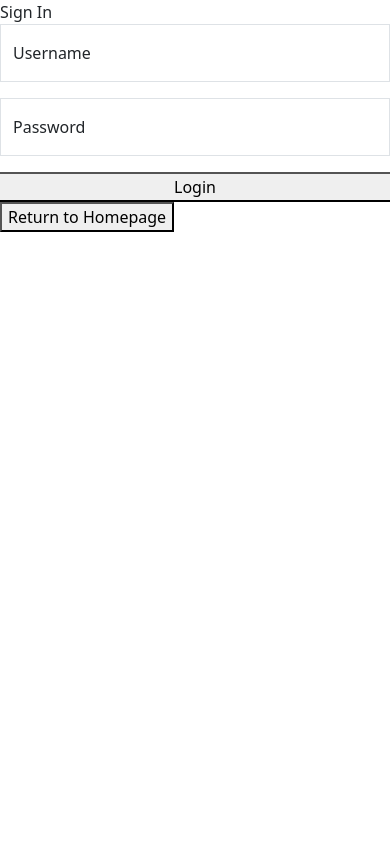
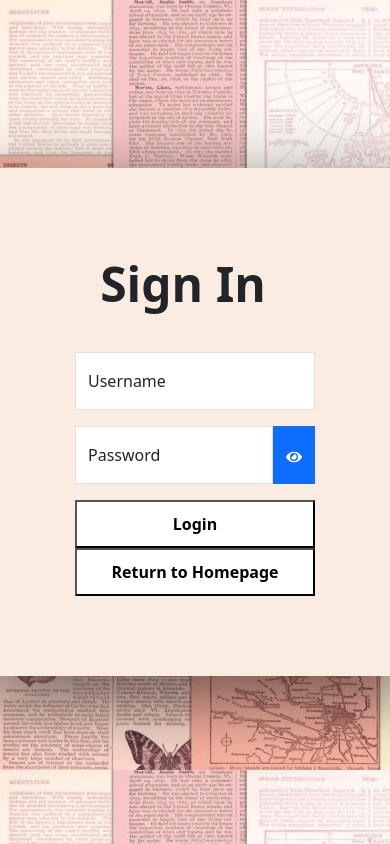
Before and after one commit to Amiriel01/Readers-Theater, a React (Vite) app in the folder frontend/: page /Login in a window 390 px wide. Built offline with nearby package versions, Linux system fonts and the light colour scheme.

Commit message:
LoginPage styled and responsive

```diff
--- a/frontend/src/App.css
+++ b/frontend/src/App.css
@@ -395,3 +395,56 @@ input.form-control {
 }
 
 /*Profile Page*/
+#login-page-container {
+    background-image: url(images/bookpages1.png);
+    height: 100vh;
+    width: 100vw;
+    display: flex;
+    justify-content: center;
+    align-items: center;
+}
+
+#login-page-info-container {
+    background-color: #faece0;
+    box-shadow: rgba(0, 0, 0, 0.56) 0px 22px 70px 4px;
+    padding: 5rem;
+}
+
+#login-page-title {
+    font-size: 3rem;
+    font-weight: bold;
+    text-align: center;
+    margin-bottom: 2rem;
+}
+
+#login-buttons-container {
+    display: flex;
+    justify-content: center;
+    align-items: center;
+    flex-wrap: wrap;
+}
+
+#login-page-button1,
+#login-page-button2 {
+    width: 15rem;
+    height: 3rem;
+    background-color: white;
+    font-weight: bold;
+}
+
+#login-page-button1:hover,
+#login-page-button2:hover {
+    background-color: rgb(248, 196, 198);
+}
+
+@media(min-width: 735px) {
+    #login-page-button1 {
+        margin-right: 2rem;
+    }
+}
+
+@media(max-width: 734px) {
+    #login-page-button1 {
+        margin-right: 0px;
+    }
+}
--- a/frontend/src/Login.tsx
+++ b/frontend/src/Login.tsx
@@ -8,6 +8,8 @@ import { useLocation, Link } from 'react-router-dom';
 import { FormEvent, useState, useEffect } from 'react';
 import { useNavigate } from "react-router";
 import Alert from 'react-bootstrap/Alert';
+import { FaEye, FaEyeSlash } from 'react-icons/fa';
+import Button from 'react-bootstrap/Button';
 
 interface Login {
     username: string,
@@ -23,6 +25,7 @@ export default function Login() {
 
     const [alertShow, setAlertShow] = useState(false);
     const navigate = useNavigate();
+    const [showPassword, setShowPassword] = useState(false);
 
     const handleChange = (event: FormEvent) => {
         const { name, value } = event.target as any;
@@ -60,9 +63,10 @@ export default function Login() {
 
     return (
         <>
+            <div id='login-page-container'>
+                <Row id='login-page-info-container'>
                     <Row>
-                <Row>
-                    <Col>
+                        <Col id='login-page-title'>
                             Sign In
                         </Col>
                     </Row>
@@ -85,31 +89,37 @@ export default function Login() {
                                 label="Password">
                                 <Form.Control
                                     required
-                                type="password"
+                                    type={showPassword ? "text" : "password"}
                                     name='password'
                                     placeholder='Password'
                                     value={login.password}
                                     onChange={handleChange}
                                 />
+                                <Button onClick={() => setShowPassword(!showPassword)}>
+                                    {showPassword ? <FaEyeSlash /> : <FaEye />}
+                                </Button>
                             </FloatingLabel>
                         </Form.Group>
                         <Row>
                             <Col>
                                 <Alert hidden={!alertShow} variant={"danger"}>
-                                Username and Password Not Recognized
+                                    Username or Password Not Found
                                 </Alert>
                             </Col>
                         </Row>
+                        <div id='login-buttons-container'>
                             <Row>
-                        <MyButton id='login-page-button' title='Login'></MyButton>
+                                <MyButton id='login-page-button1' title='Login'></MyButton>
                             </Row>
                             <Row>
                                 <Link to='/StartPage'>
-                            <MyButton id='login-button' title='Return to Homepage'></MyButton>
+                                    <MyButton id='login-page-button2' title='Return to Homepage'></MyButton>
                                 </Link>
                             </Row>
+                        </div>
                     </Form>
                 </Row>
+            </div>
         </>
     )
 }
--- a/frontend/src/SignUp.tsx
+++ b/frontend/src/SignUp.tsx
@@ -78,10 +78,10 @@ export default function SignUp({ setLoggedIn, setUser }: {
                 if (response.status === 200) {
                     setUser(response.data.username);
                     setLoggedIn(true)
-                    navigate('/ProfilePage')
+                    navigate('/Login')
                 }
             } catch (ex) {
-                console.log(ex);
+                // console.log(ex);
                 if (ex.response.status === 500) {
                     setUsernameAlertShow(true)
                 }
```
Lines whose indentation alone changed are shown as unchanged.
